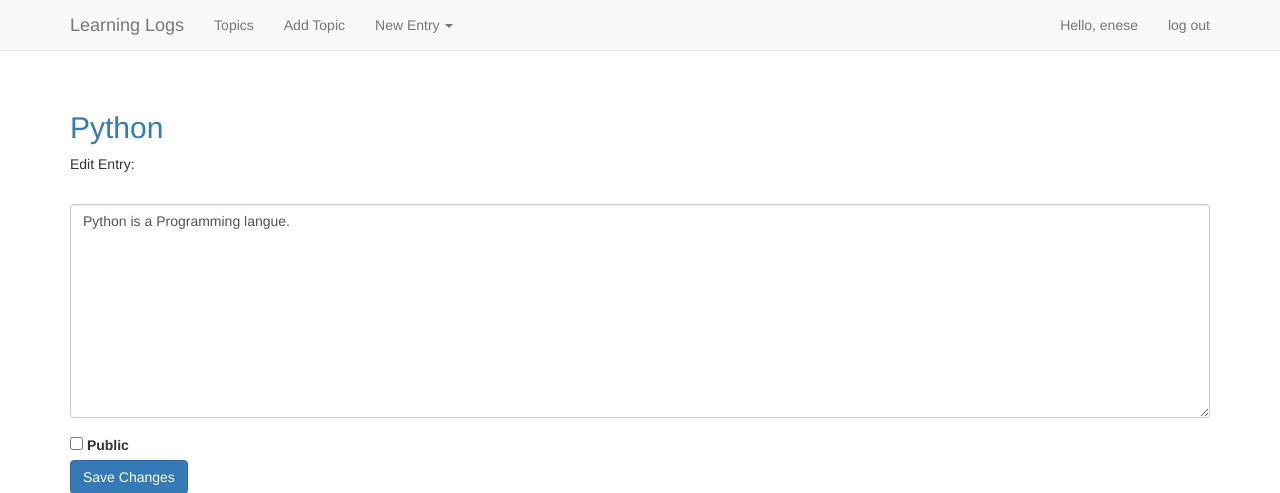
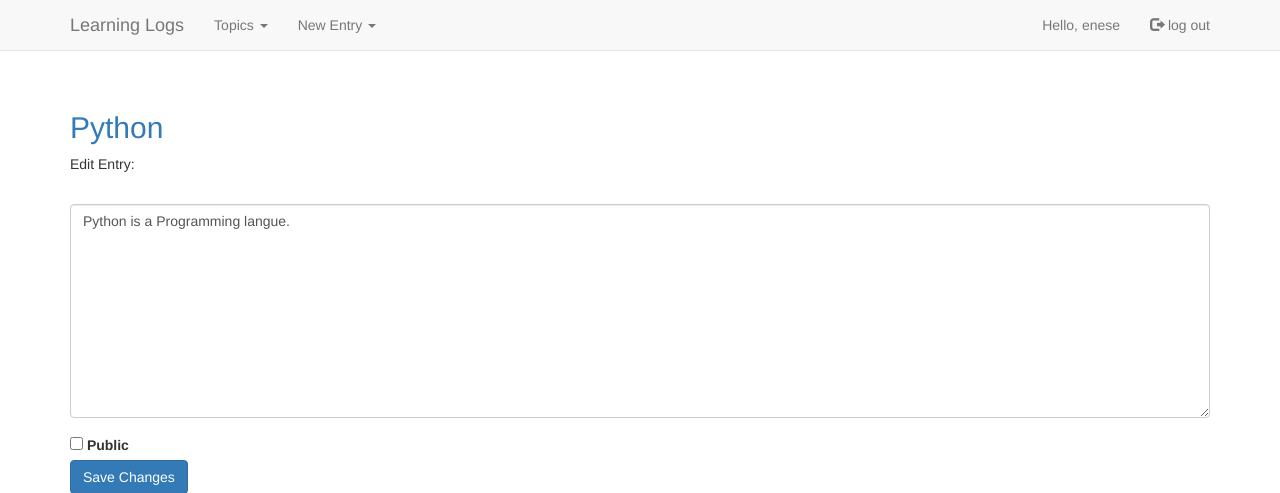
Before and after one commit to EspenEnes/LearningLog, a Django app: page /edit_entry/1/ in a window 1280 px wide. Shown: the top 493 px of the page. Run offline with Django 3.2, Linux system fonts and the light colour scheme; a user stored in the database is signed in; data comes from the database, SQL or seed files in the repository; both versions use the stored data as it was after the commit; some libraries are stand-ins or nearby versions.

Commit message:
First commit

```diff
--- a/LearningLogs/models.py
+++ b/LearningLogs/models.py
@@ -3,6 +3,8 @@ from __future__ import unicode_literals
 
 from django.db import models
 from django.contrib.auth.models import User
+from django.template.defaultfilters import slugify
+
 
 # Create your models here.
 
@@ -12,9 +14,25 @@ class Topic(models.Model):
     date_added = models.DateTimeField(auto_now_add=True)
     owner = models.ForeignKey(User)
 
+    def save(self, *args, **kwargs):
+        self.slug = slugify(self.text)
+        super(Topic, self).save(*args, **kwargs)
+
 
     def __str__(self):
         return self.text
+
+
+class Comments(models.Model):
+    owner = models.ForeignKey(User)
+    text = models.TextField()
+    date_added = models.DateTimeField(auto_now_add=True)
+    entry = models.ForeignKey("LearningLogs.Entry")
+
+    def __str__(self):
+        return self.text
+
+
 
 
 class Entry(models.Model):
--- a/templates/LearningLogs/base.html
+++ b/templates/LearningLogs/base.html
@@ -25,9 +25,31 @@
         </div>
         <div id="navbar" class="navbar-collapse collapse">
             <ul class="nav navbar-nav">
-                <li><a href="{% url 'LearningLogs:topics' %}">Topics</a></li>
+                   <li class="dropdown">
+         <a class="dropdown-toggle" data-toggle="dropdown" href="#">Topics
+         <span class="caret"></span></a>
+         <ul class="dropdown-menu">
+
+         {%if user.is_authenticated %}
+              <li><a href="{% url 'LearningLogs:topics' %}">Topics</a></li>
+             <li><a href="{% url 'LearningLogs:new_topic' %}">Add Topic</a></li>
+             <li role="separator" class="divider"></li>
+         {% for topic in MenuTopics %}
+         <li><a href="{% url "LearningLogs:topic" topic.slug %}">{{ topic }}</a></li>
+             {% endfor %}
+             {% else %}
+              <li><a href="{% url 'users:register' %}"><span class="glyphicon glyphicon-user"></span> register</a> </li>
+                <li><a href="{% url 'users:login' %}"><span class="glyphicon glyphicon-log-in"></span> log in</a> </li>
+             {% endif %}
+         </ul>
+                     </li>
                  {%if user.is_authenticated %}
-                     <li><a href="{% url 'LearningLogs:new_topic' %}">Add Topic</a></li>
+
+
+
+
+
+
                      <li class="dropdown">
          <a class="dropdown-toggle" data-toggle="dropdown" href="#">New Entry
          <span class="caret"></span></a>
@@ -42,10 +64,10 @@
             <ul class="nav navbar-nav navbar-right">
                 {% if user.is_authenticated %}
                 <li><a>Hello, {{ user.username }}</a></li>
-                <li><a href="{% url 'users:logout' %}">log out</a> </li>
+                <li><a href="{% url 'users:logout' %}"><span class="glyphicon glyphicon-log-out"></span> log out</a> </li>
                 {% else %}
-                <li><a href="{% url 'users:register' %}">register</a> </li>
-                <li><a href="{% url 'users:login' %}">log in</a> </li>
+                <li><a href="{% url 'users:register' %}"><span class="glyphicon glyphicon-user"></span> register</a> </li>
+                <li><a href="{% url 'users:login' %}"><span class="glyphicon glyphicon-log-in"></span> log in</a> </li>
                 {% endif %}
             </ul>
         </div>
```
Also changed, not shown: db.sqlite3.
